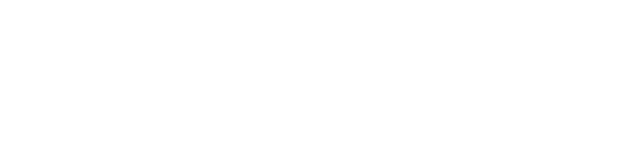
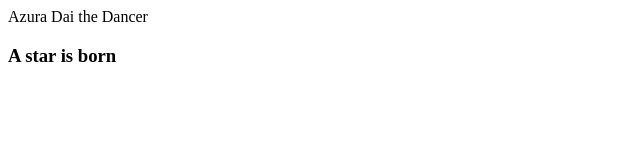
Before and after one commit to daixintheazure/dance-daixintheazure, a website: page index.html in a window 1280 px wide. Shown: the whole page, without its empty margins (0-640 px from the left). Drawn offline with Linux system fonts and the light colour scheme.

Commit message:
started basic structure for index.html

```diff
--- a/index.html
+++ b/index.html
@@ -4,5 +4,14 @@
    </head>
    <body>
       <!-- Write your HTML in this file! -->
+      <header>Azura Dai the Dancer</header>
+      <nav></nav>
+      <main>
+         <article>
+            <section>
+               <h1>A star is born</h1>
+            </section>
+         </article>
+      </main>
    </body>
 </html>
```
